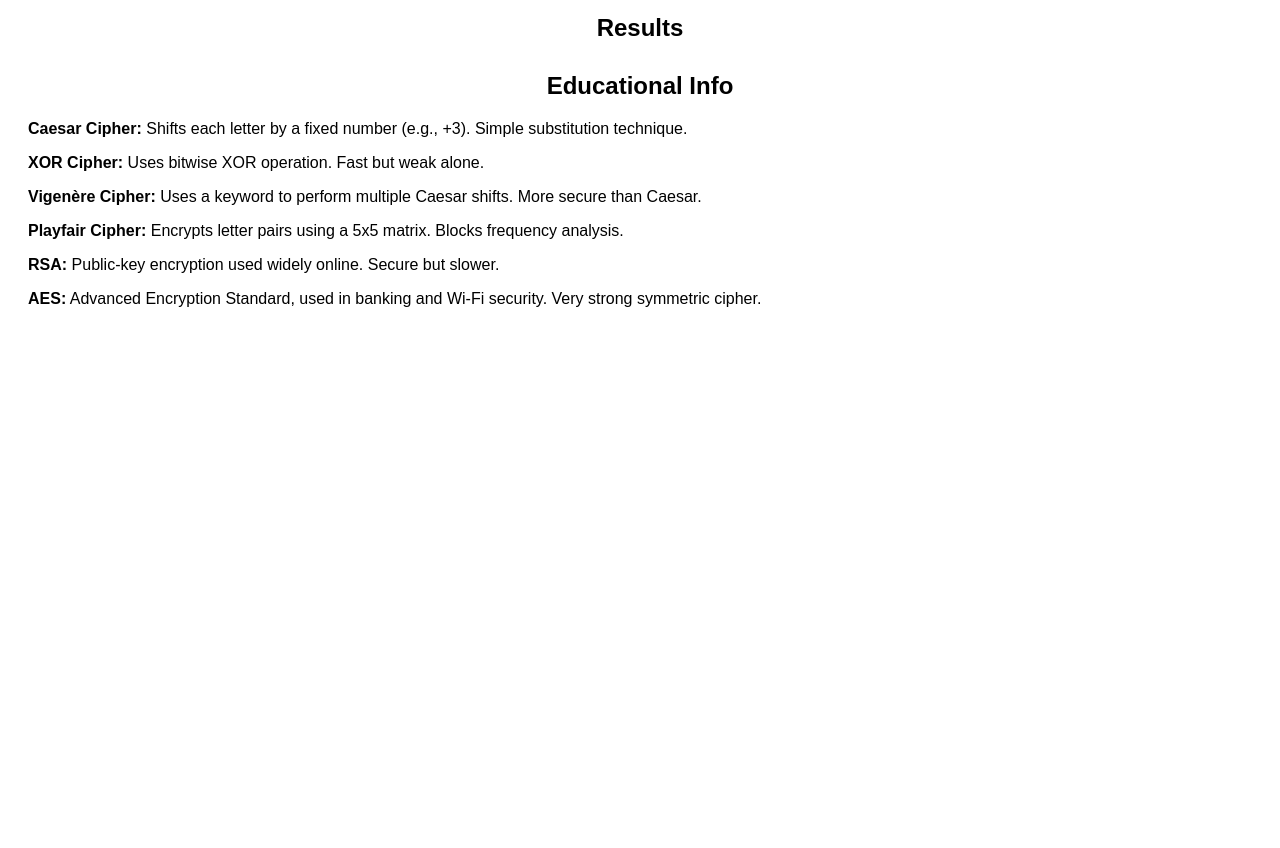
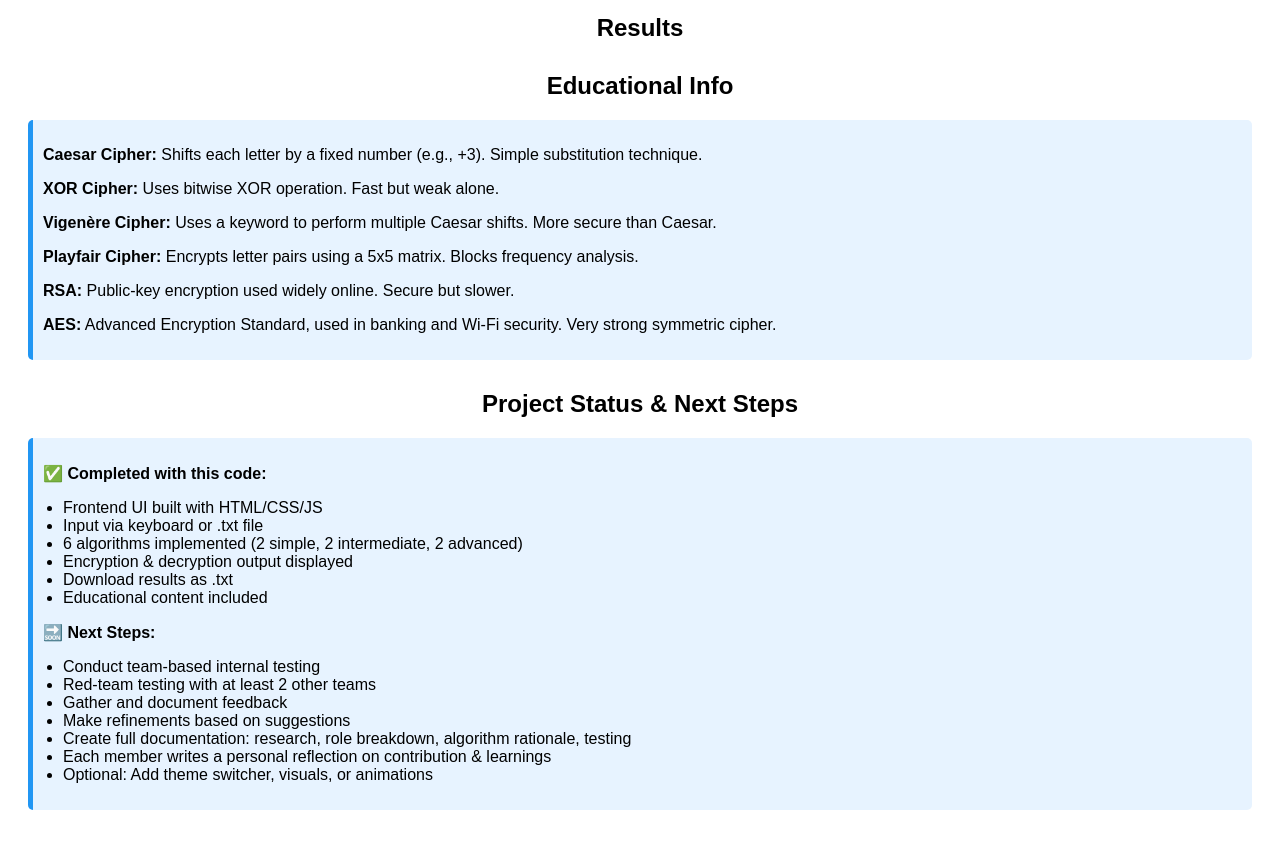
Before and after one commit to Joy-creator04/Dhoner-Project, a plain HTML site: page index.html in a window 1280 px wide. Shown: the part 360-1208 px from the top of the page. Before the commit the page ends 800 px from the top, so only its background shows below. Drawn offline with Linux system fonts and the light colour scheme.

Commit message:
Update index.html

```diff
--- a/index.html
+++ b/index.html
@@ -12,6 +12,8 @@
     .results { white-space: pre-wrap; background: #f4f4f4; padding: 10px; margin-top: 10px; border-radius: 5px; }
     .algorithm { margin-top: 20px; }
     button { padding: 10px 20px; margin-right: 10px; }
+    .info-box { background-color: #e7f3ff; padding: 10px; border-left: 5px solid #2196F3; margin-top: 10px; border-radius: 5px; }
+    ul { padding-left: 20px; }
   </style>
 </head>
 <body>
@@ -35,6 +37,7 @@
 
   <div class="section">
     <h2>Educational Info</h2>
+    <div class="info-box">
       <p><strong>Caesar Cipher:</strong> Shifts each letter by a fixed number (e.g., +3). Simple substitution technique.</p>
       <p><strong>XOR Cipher:</strong> Uses bitwise XOR operation. Fast but weak alone.</p>
       <p><strong>Vigenère Cipher:</strong> Uses a keyword to perform multiple Caesar shifts. More secure than Caesar.</p>
@@ -42,10 +45,34 @@
       <p><strong>RSA:</strong> Public-key encryption used widely online. Secure but slower.</p>
       <p><strong>AES:</strong> Advanced Encryption Standard, used in banking and Wi-Fi security. Very strong symmetric cipher.</p>
     </div>
+  </div>
+
+  <div class="section">
+    <h2>Project Status & Next Steps</h2>
+    <div class="info-box">
+      <p><strong>✅ Completed with this code:</strong></p>
+      <ul>
+        <li>Frontend UI built with HTML/CSS/JS</li>
+        <li>Input via keyboard or .txt file</li>
+        <li>6 algorithms implemented (2 simple, 2 intermediate, 2 advanced)</li>
+        <li>Encryption & decryption output displayed</li>
+        <li>Download results as .txt</li>
+        <li>Educational content included</li>
+      </ul>
+      <p><strong>🔜 Next Steps:</strong></p>
+      <ul>
+        <li>Conduct team-based internal testing</li>
+        <li>Red-team testing with at least 2 other teams</li>
+        <li>Gather and document feedback</li>
+        <li>Make refinements based on suggestions</li>
+        <li>Create full documentation: research, role breakdown, algorithm rationale, testing</li>
+        <li>Each member writes a personal reflection on contribution & learnings</li>
+        <li>Optional: Add theme switcher, visuals, or animations</li>
+      </ul>
+    </div>
+  </div>
 
   <script>
-    // --- Algorithms ---
-
     // Caesar Cipher (Simple)
     const caesarShift = (text, shift, mode) => {
       if (mode === 'decrypt') shift = -shift;
@@ -87,18 +114,17 @@
       return result.join('');
     };
 
-    // Playfair Cipher (Intermediate)
+    // Playfair Cipher (Intermediate - Mock)
     const playfair = (text, key, mode) => {
-      // For brevity, a simplified placeholder (real Playfair is more complex)
       return `[${mode}] Playfair processing of: "${text}" with key: "${key}"`;
     };
 
-    // RSA (Advanced)
+    // RSA (Advanced - Mock)
     const rsaMock = (text, mode) => {
       return `[${mode}] RSA processed text: ${text.split('').reverse().join('')}`;
     };
 
-    // AES (Advanced)
+    // AES (Advanced - Mock)
     const aesMock = (text, mode) => {
       return `[${mode}] AES processed text (mock): ${btoa(text)}`;
     };
```
Lines whose indentation alone changed are shown as unchanged.
